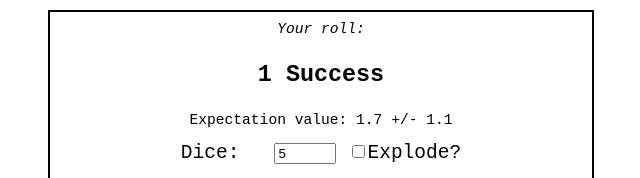
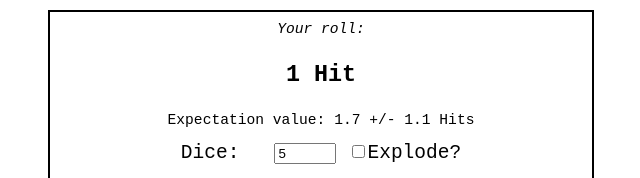
Before and after one commit to con-f-use/Exploding-Diepool, a plain HTML site: page dist/index.html in a window 1280 px wide. Shown: the top 178 px of the page, without its empty margins (319-959 px from the left). Drawn offline with Linux system fonts and the light colour scheme.

Commit message:
Succes --> Hit

```diff
--- a/dist/index.html
+++ b/dist/index.html
@@ -47,7 +47,7 @@
                 r6
                     ? Calcexpdev_exploding(sides, val, thres)
                     : Calcexpdev_binomial(sides, val, thres)
-            );
+            ) +' Hits';
 
             // Get Probability Density
             var prob = new Array();
@@ -116,7 +116,7 @@
                     succ += rslt>=trh;
                 }
             }
-            return String(succ) + ( succ==1 ? ' Success ' : ' Successes ')
+            return String(succ) + ( succ==1 ? ' Hit ' : ' Hits ')
                 + ((fail > nbr/2) ? '(critical faliure: '+ fail +')' : '');
         }
 
```
